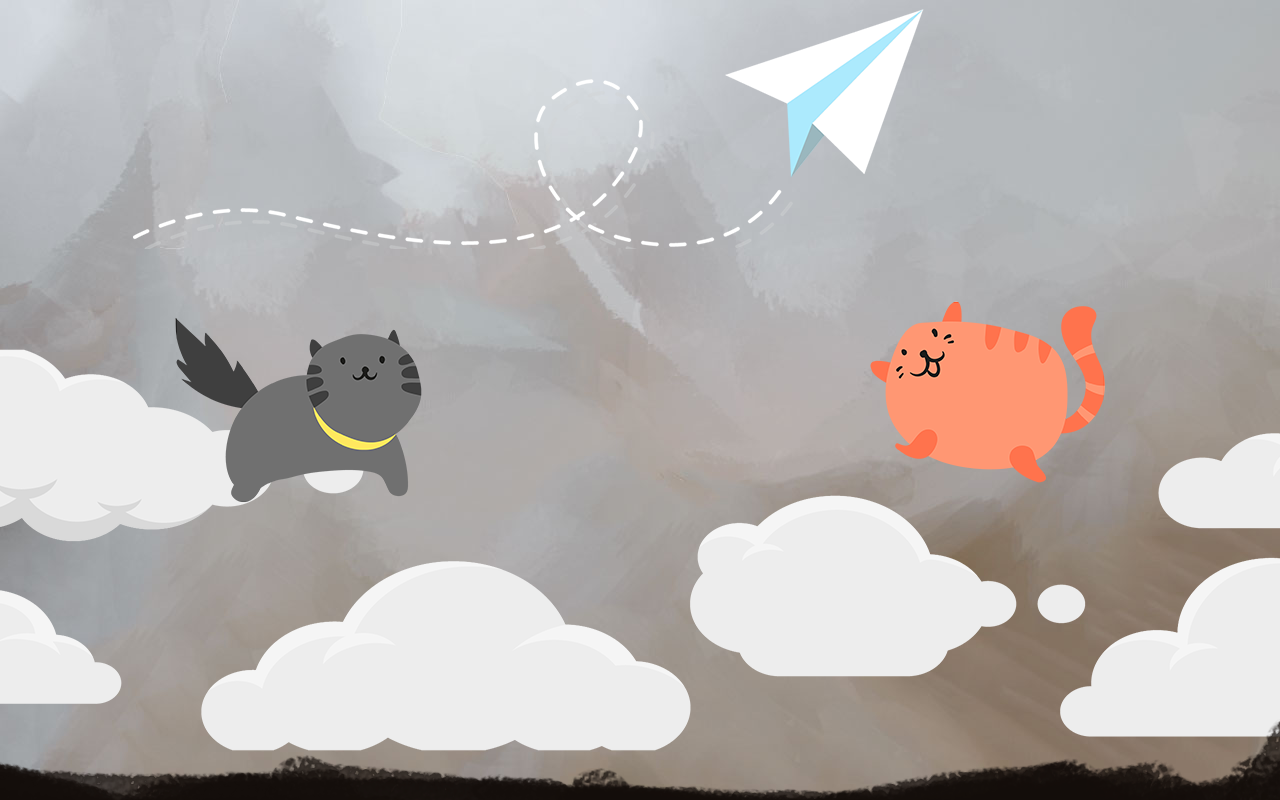
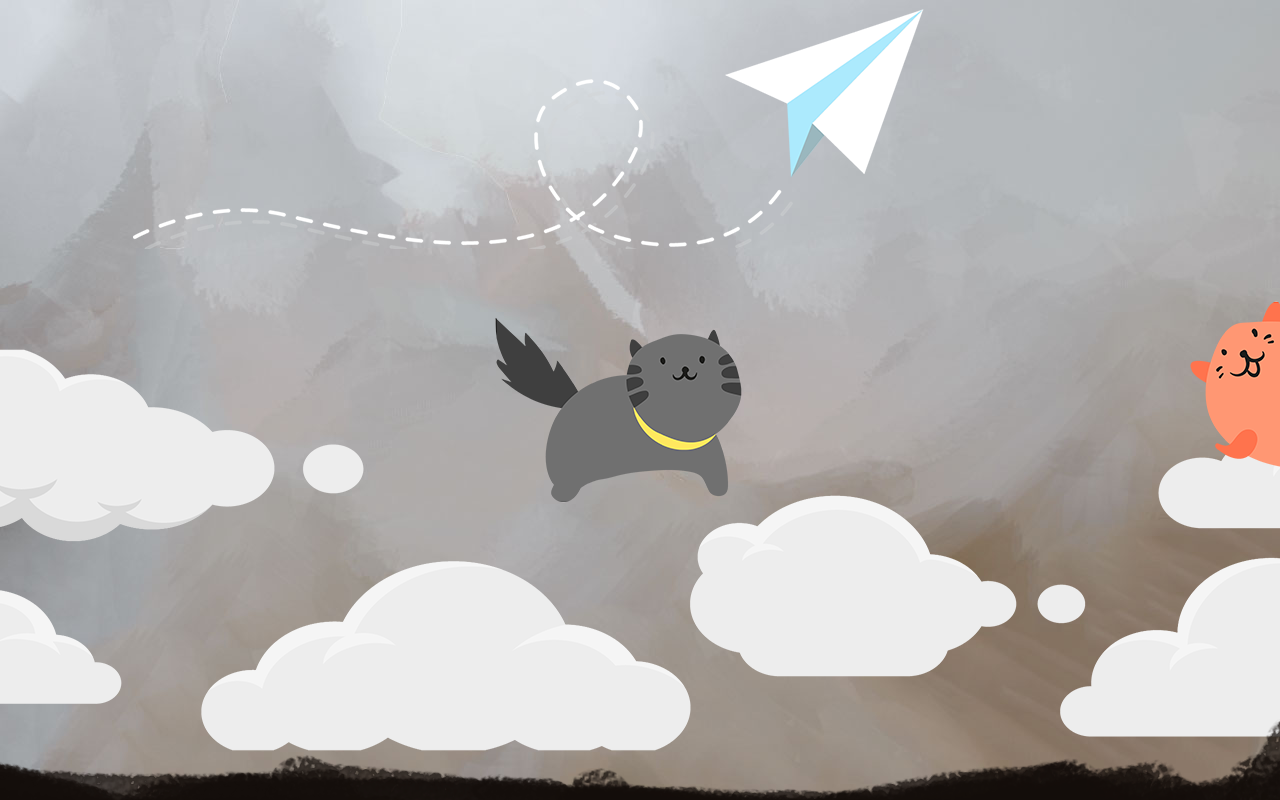
Before and after one commit to nrnguyen/layered-parallax-topcat, a plain HTML site: page index.html in a window 1280 px wide. Shown: the top 800 px of the page. Drawn offline with nearby package versions, Linux system fonts and the light colour scheme; a script that the page names is missing.

Commit message:
Repositioning

```diff
--- a/css/stylesheet.css
+++ b/css/stylesheet.css
@@ -71,8 +71,7 @@ p {
 
 .layer-3 {
   background-image: url("../images/ilu_man.png");
-  background-position: center;
-  width: 100%;
+  background-position: left center;
 }
 
 .layer-4 {
```
